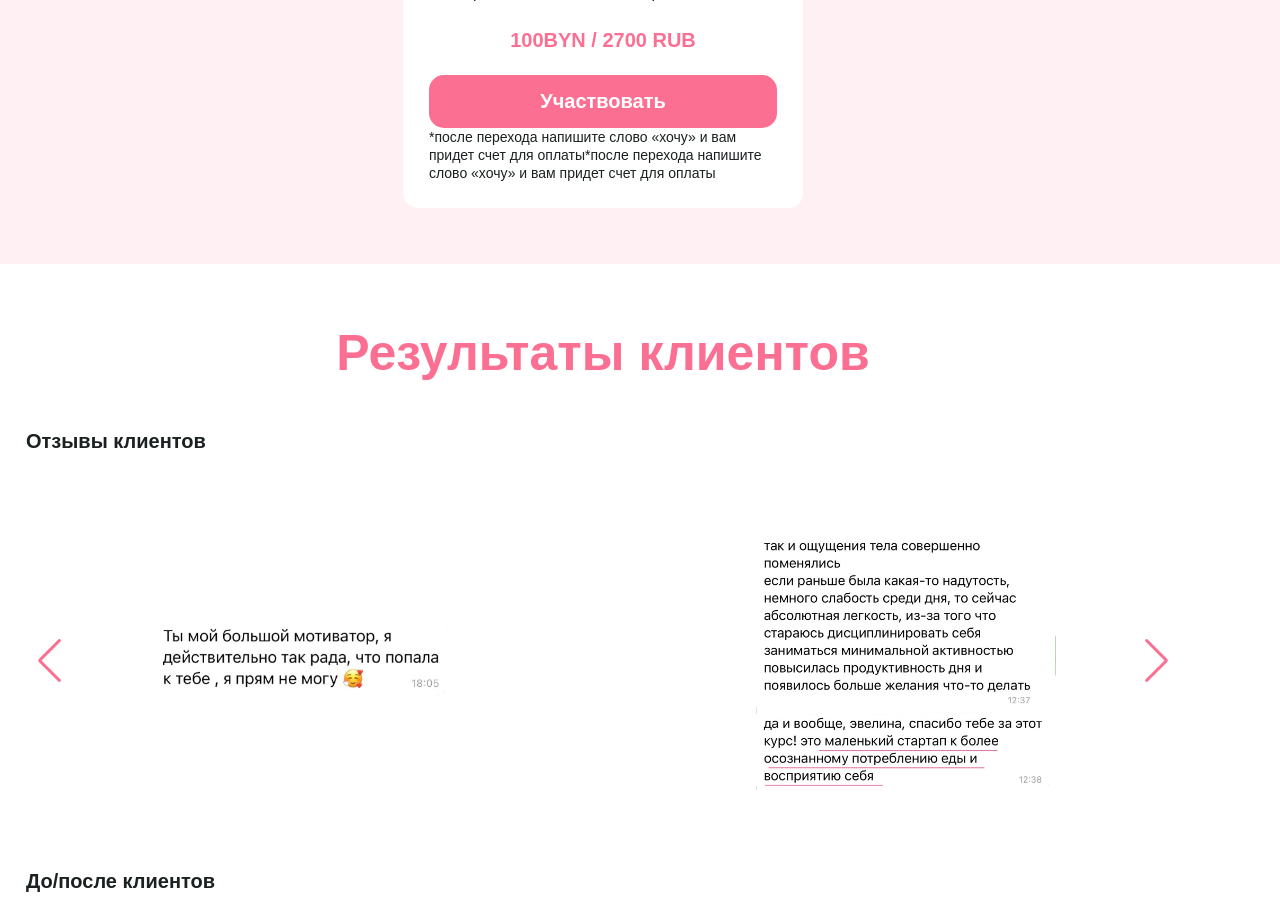
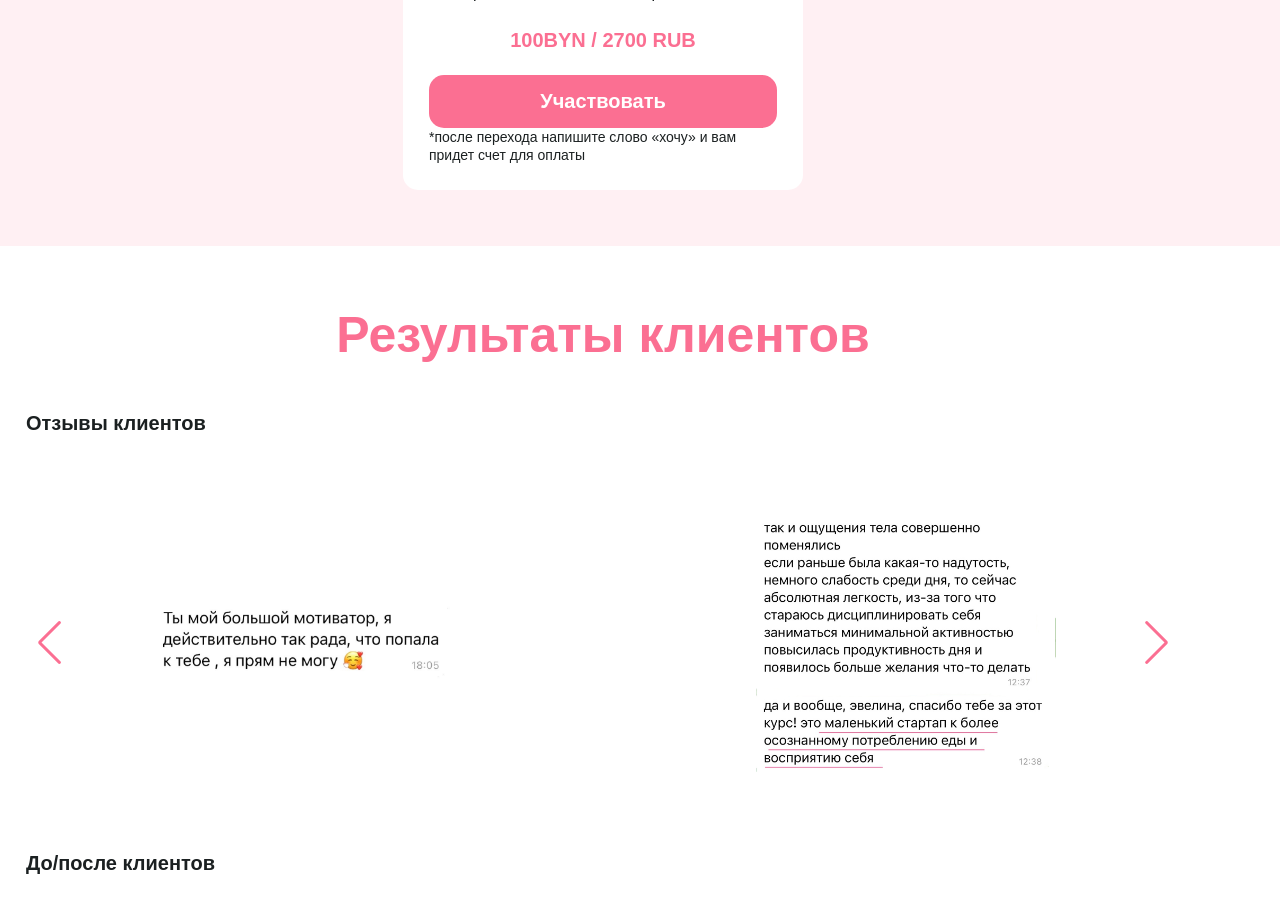
Before and after one commit to Aliaksandra-Leanovich/intensive-evelina, a React (Create React App) app: page / in a window 1280 px wide. Shown: the part 4220-5136 px from the top of the page. Built offline with nearby package versions, Linux system fonts and the light colour scheme.

Commit message:
feat: fix text

```diff
--- a/src/components/Rates/Rates.tsx
+++ b/src/components/Rates/Rates.tsx
@@ -118,9 +118,7 @@ export const Rates = () => {
             variant={TypographyVariants.subtitle}
             color={Colors.TEXTDARK}
           >
-            *после перехода напишите слово «хочу» и вам придет счет для
-            оплаты*после перехода напишите слово «хочу» и вам придет счет для
-            оплаты
+            *после перехода напишите слово «хочу» и вам придет счет для оплаты
           </Typography>
         </RateSC>
       </ContainerSC>
```
